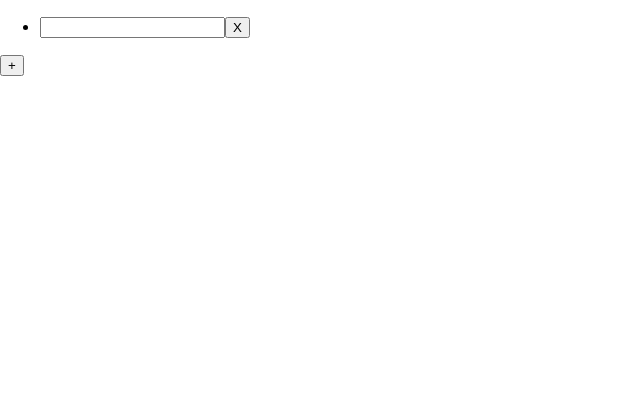
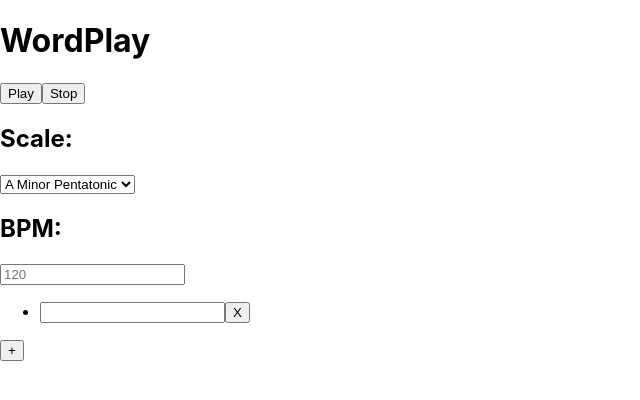
Before and after one commit to antonwallstedt/wordplay, a React (Create React App) app: page / in a window 1280 px wide. Shown: the top 400 px of the page, without its empty margins (0-640 px from the left). Built offline with nearby package versions, Linux system fonts and the light colour scheme.

Commit message:
Add comments and implement hooks

```diff
--- a/src/containers/NavBarContainer.js
+++ b/src/containers/NavBarContainer.js
@@ -1,30 +1,67 @@
 import { useState } from "react";
-import * as WordSynth from "../utils/WordSynth";
+import WordSynth from "../utils/WordSynth";
+import { defaultScale } from "../utils/Scales";
+import NavBar from "../presentational/NavBar";
 import * as Tone from "tone";
 
-function NavBarContainer() {
-  /* Constants */
-  const alphabet = "abcdefghijklmnopqrstuvwxyz";
+function NavBarContainer({ userTracks }) {
   var userInput = [];
+  var sequences = [];
+  const wordSynth = new WordSynth();
 
-  /* Hooks */
-  const handlePlay = () => {};
-  const handleStop = () => {};
+  /**
+   * Sets BPM and plays back user input
+   */
+  const handlePlay = () => {
+    Tone.Transport.bpm.value = bpm;
+    userInput = [];
+    for (const track of userTracks) {
+      userInput.push(track.ref.current.value);
+    }
+    playInput(userInput);
+  };
 
-  const [scale, setScale] = useState(null);
-  const handleScaleSelect = ({ target }) => {};
+  /**
+   * Disposes sequence(s) of user input.
+   */
+  const handleStop = () => {
+    for (const sequence of sequences) {
+      sequence.dispose();
+    }
+    sequences = [];
+  };
+
+  // TODO: Check how default init works...
+  const [scale, setScale] = useState(defaultScale);
+  /**
+   * Changes the scale used in `getNote`.
+   * @param {*} target the option the user has selected
+   */
+  const handleScaleSelect = ({ target }) => {
+    // When the scale is passed as a value-prop from the select option
+    // it doesn't return the array, instead a single line of all the notes
+    // separated by commas.
+    setScale(target.value.split(","));
+  };
 
   const [bpm, setBpm] = useState(120);
-  const handleBpmChange = ({ target }) => {};
+  /**
+   * Changes the bpm of `Tone.Transport`
+   * @param {*} target the target input field for setting BPM
+   */
+  const handleBpmChange = ({ target }) => {
+    setBpm(target.value);
+  };
 
   const playInput = (userInput) => {
-    let noteSequences = WordSynth.parseInput(userInput);
+    let noteSequences = wordSynth.parseInput(userInput, scale);
     const synth = new Tone.Synth();
     const freeverb = new Tone.Freeverb(0.2).toDestination();
     for (const i in noteSequences) {
       const seq = new Tone.Sequence((time, note) => {
         synth.triggerAttackRelease(note, 0.3, time).connect(freeverb);
       }, noteSequences[i]);
+      sequences.push(seq);
 
       // Start consecutive tracks i whole notes after previous track
       seq.start(i == 0 ? 0 : `${i}n`);
@@ -33,7 +70,14 @@ function NavBarContainer() {
   };
 
   // TODO: Return NavBar presentational component passing props as needed.
-  return;
+  return (
+    <NavBar
+      handlePlay={handlePlay}
+      handleStop={handleStop}
+      handleBpmChange={handleBpmChange}
+      handleScaleSelect={handleScaleSelect}
+    />
+  );
 }
 
 export default NavBarContainer;
```
